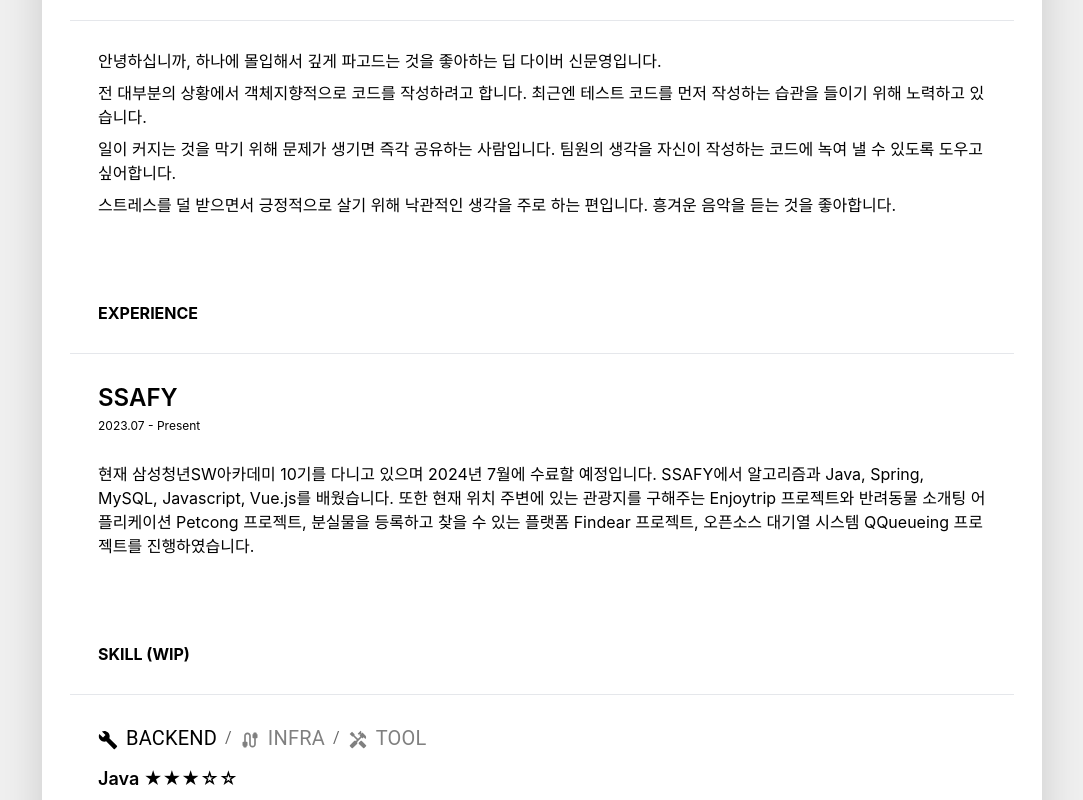
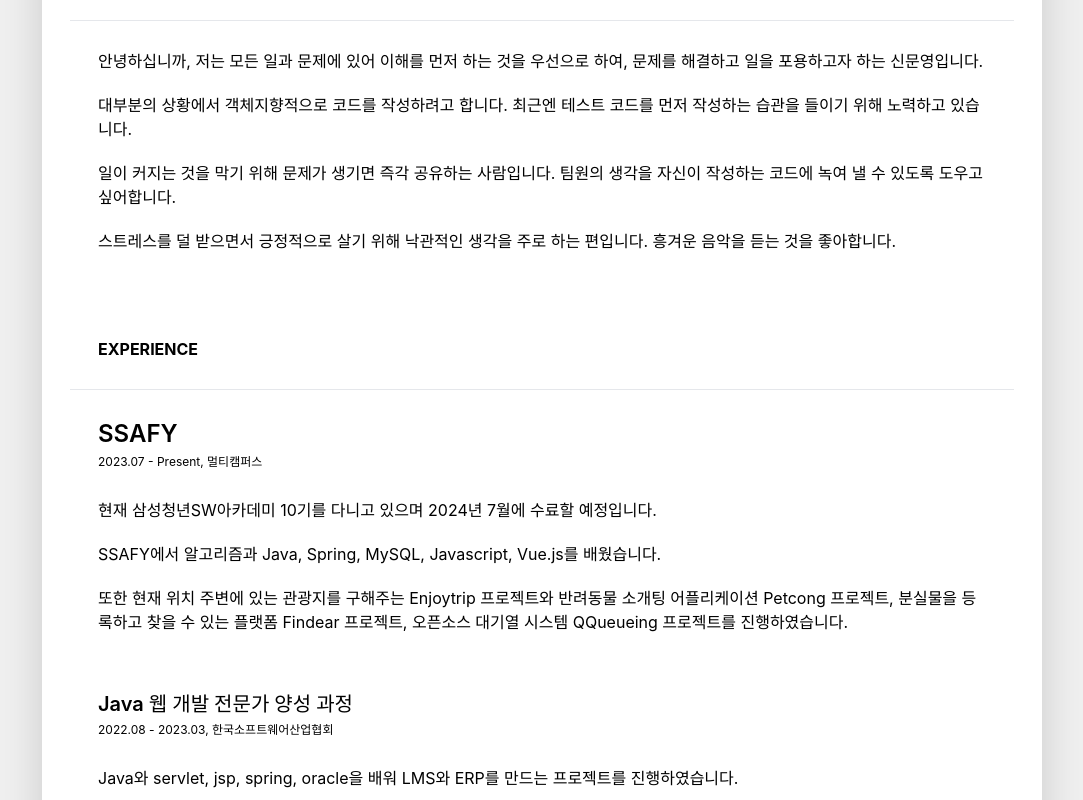
Before and after one commit to ztrl/my-home-app, a React (Vite) app: page / in a window 1280 px wide. Shown: the part 320-1120 px from the top of the page, without its empty margins (98-1181 px from the left). Built offline with nearby package versions, Linux system fonts and the light colour scheme.

Commit message:
feat: Add experience

```diff
--- a/src/App.tsx
+++ b/src/App.tsx
@@ -25,7 +25,9 @@
           />
           <div className="flex justify-between w-full text-start text-white bg-gray-700 px-10 py-8">
             <div>
-              <div className="text-3xl font-bold">신문영</div>
+              <div className="text-2xl font-bold">
+                이해를 바탕으로 수용하는 개발자, 신문영입니다.
+              </div>
               <div className="text-3xl mt-3">Backend Developer</div>
               <div className="text-lg mt-3">1997.01.29</div>
             </div>
@@ -51,20 +53,21 @@
               <header className="p-7 font-bold">INTRODUCE</header>
               <hr />
               <p className="px-7 pt-7">
-                안녕하십니까, 하나에 몰입해서 깊게 파고드는 것을 좋아하는
-                <span className="font-bold"> 딥 다이버</span> 신문영입니다.
+                안녕하십니까, 저는 모든 일과 문제에 있어 이해를 먼저 하는 것을
+                우선으로 하여, 문제를 해결하고 일을 포용하고자 하는
+                신문영입니다.
               </p>
-              <p className="px-7 pt-2">
-                전 대부분의 상황에서 객체지향적으로 코드를 작성하려고 합니다.
+              <p className="px-7 pt-5">
+                대부분의 상황에서 객체지향적으로 코드를 작성하려고 합니다.
                 최근엔 테스트 코드를 먼저 작성하는 습관을 들이기 위해 노력하고
                 있습니다.
               </p>
-              <p className="px-7 pt-2">
+              <p className="px-7 pt-5">
                 일이 커지는 것을 막기 위해 문제가 생기면 즉각 공유하는
                 사람입니다. 팀원의 생각을 자신이 작성하는 코드에 녹여 낼 수
                 있도록 도우고 싶어합니다.
               </p>
-              <p className="px-7 pt-2">
+              <p className="px-7 pt-5">
                 스트레스를 덜 받으면서 긍정적으로 살기 위해 낙관적인 생각을 주로
                 하는 편입니다. 흥겨운 음악을 듣는 것을 좋아합니다.
               </p>
@@ -74,22 +77,41 @@
               <hr />
               <section className="p-7">
                 <header className="text-2xl font-semibold">SSAFY</header>
-                <p className="text-xs pt-1">2023.07 - Present</p>
+                <p className="text-xs pt-1">2023.07 - Present, 멀티캠퍼스</p>
               </section>
               <section className="px-7">
-                <p>
+                <div>
                   현재 삼성청년SW아카데미 10기를 다니고 있으며 2024년 7월에
-                  수료할 예정입니다. SSAFY에서 알고리즘과 Java, Spring, MySQL,
-                  Javascript, Vue.js를 배웠습니다. 또한 현재 위치 주변에 있는
-                  관광지를 구해주는 Enjoytrip 프로젝트와 반려동물 소개팅
-                  어플리케이션 Petcong 프로젝트, 분실물을 등록하고 찾을 수 있는
-                  플랫폼 Findear 프로젝트, 오픈소스 대기열 시스템 QQueueing
+                  수료할 예정입니다.
+                </div>
+                <div className="pt-5">
+                  SSAFY에서 알고리즘과 Java, Spring, MySQL, Javascript, Vue.js를
+                  배웠습니다.
+                </div>
+                <div className="pt-5">
+                  또한 현재 위치 주변에 있는 관광지를 구해주는 Enjoytrip
+                  프로젝트와 반려동물 소개팅 어플리케이션 Petcong 프로젝트,
+                  분실물을 등록하고 찾을 수 있는 플랫폼 Findear 프로젝트,
+                  오픈소스 대기열 시스템 QQueueing 프로젝트를 진행하였습니다.
+                </div>
+              </section>
+              <section className="p-7 pt-14">
+                <header className="text-xl font-semibold">
+                  Java 웹 개발 전문가 양성 과정
+                </header>
+                <p className="text-xs pt-1">
+                  2022.08 - 2023.03, 한국소프트웨어산업협회
+                </p>
+              </section>
+              <section className="px-7">
+                <div>
+                  Java와 servlet, jsp, spring, oracle을 배워 LMS와 ERP를 만드는
                   프로젝트를 진행하였습니다.
-                </p>
+                </div>
               </section>
             </article>
             <article className="text-black text-start p-7">
-              <header className="p-7 font-bold">SKILL (WIP)</header>
+              <header className="p-7 font-bold">SKILL</header>
               <hr />
               <section className="p-7">
                 <SkillBreadcrumbs
@@ -101,7 +123,7 @@
               </section>
             </article>
             <article className="text-black text-start p-7">
-              <header className="p-7 font-bold">PROJECT (WIP)</header>
+              <header className="p-7 font-bold">PROJECT</header>
               <hr />
               <section className="p-7">
                 <ProjectHolder />
@@ -109,10 +131,6 @@
             </article>
           </section>
         </div>
-        {/* <aside>여긴 사이드</aside> */}
-        <footer className="bg-white text-black text-5xl font-bold p-10">
-          * 포트폴리오는 현재 업데이트 중 입니다.
-        </footer>
       </div>
     </>
   );
```
